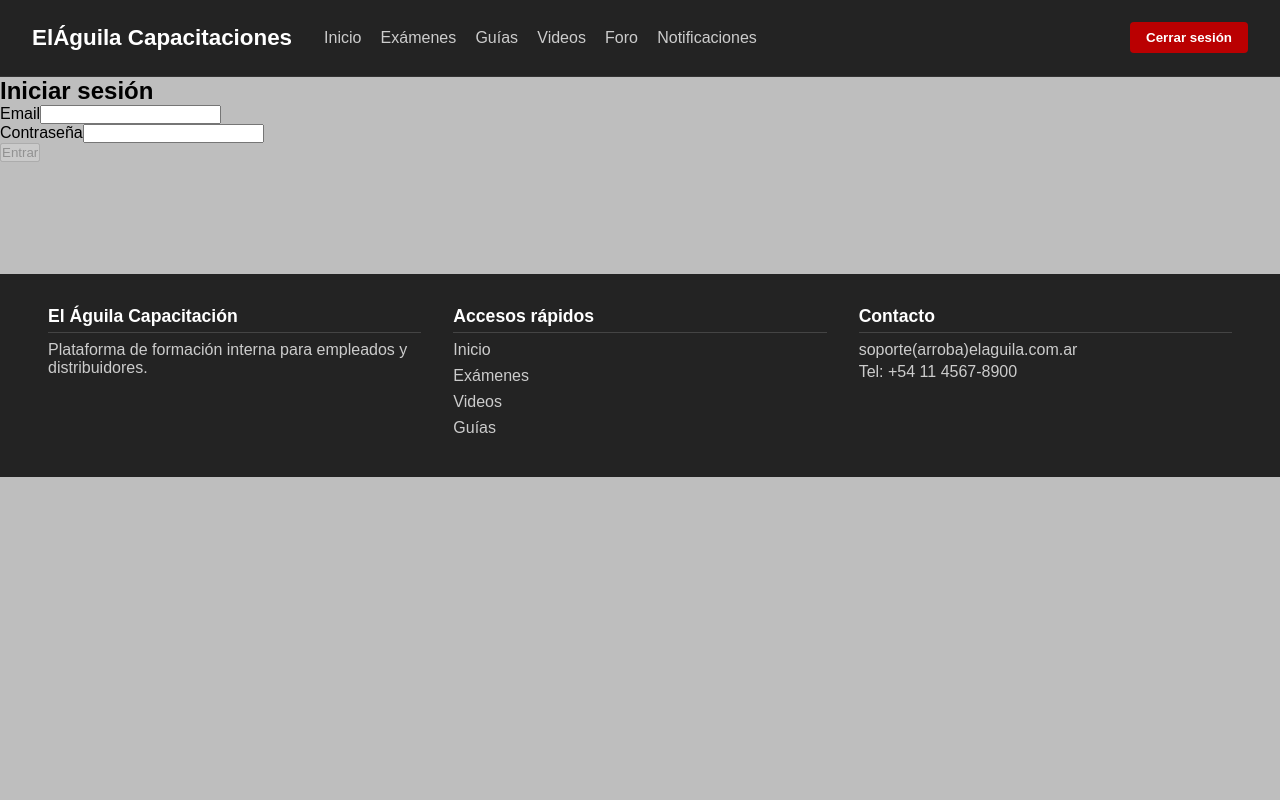
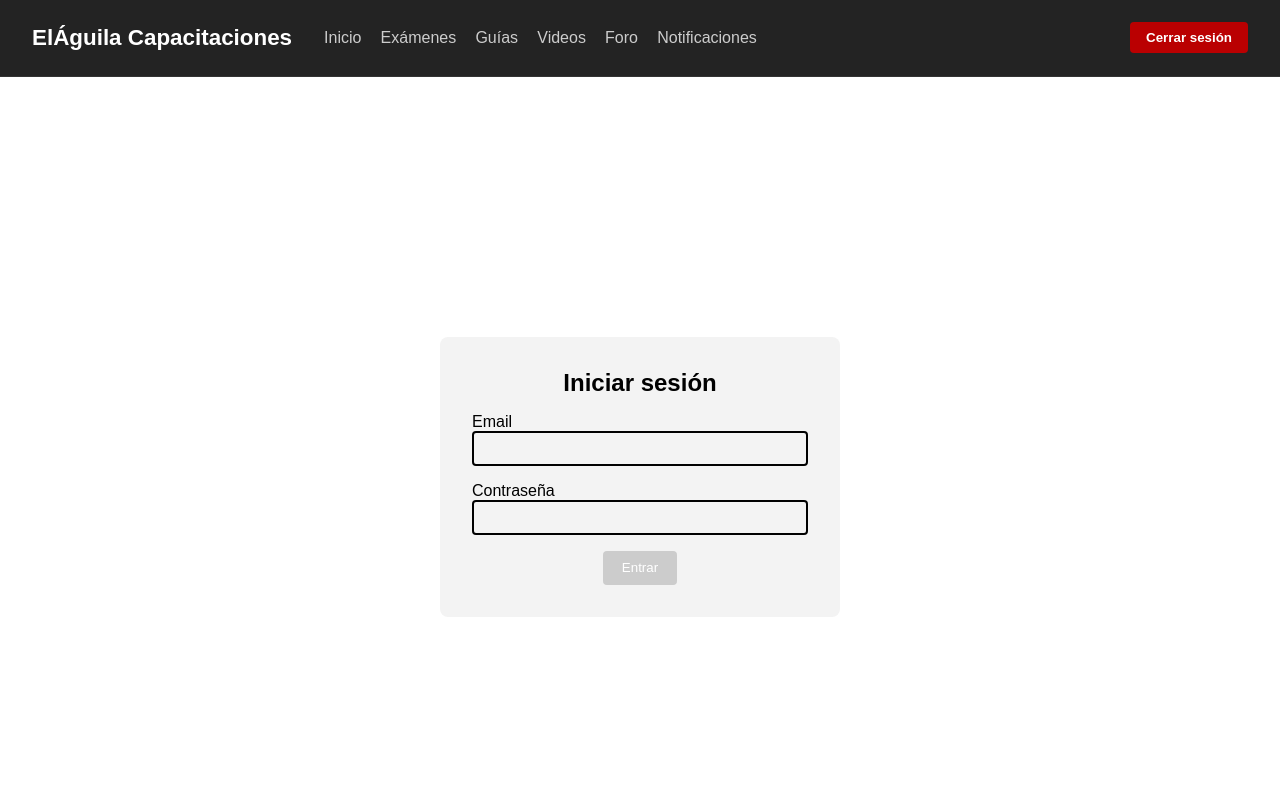
Before and after one commit to agusdasilva/web-capacitacion, an Angular app in the folder frontend/plataforma-capacitacion/: page /auth/login in a window 1280 px wide. Shown: the top 800 px of the page. Built offline with nearby package versions, Linux system fonts and the light colour scheme.

Commit message:
Estiliza pagina de inicio de sesion

```diff
--- a/frontend/plataforma-capacitacion/src/app/features/auth/pages/login/login.component.css
+++ b/frontend/plataforma-capacitacion/src/app/features/auth/pages/login/login.component.css
@@ -0,0 +1,49 @@
+:host {
+  display: flex;
+  justify-content: center;
+  align-items: center;
+  height: 100vh;
+  width: 100%;
+  background-color: #fff;
+}
+
+.login-container {
+  background-color: #f3f3f3;
+  padding: 2rem;
+  border-radius: 8px;
+  width: 100%;
+  max-width: 400px;
+}
+
+.login-container h2 {
+  text-align: center;
+  margin-bottom: 1rem;
+}
+
+.login-container div {
+  margin-bottom: 1rem;
+}
+
+.login-container input {
+  width: 100%;
+  padding: 0.5rem;
+  border: 2px solid #000;
+  background-color: #f3f3f3;
+  border-radius: 4px;
+  box-sizing: border-box;
+}
+
+button {
+  display: block;
+  margin: 0 auto;
+  background-color: var(--color-brand);
+  color: #fff;
+  border: none;
+  padding: 0.6rem 1.2rem;
+  border-radius: 4px;
+  cursor: pointer;
+}
+
+button:disabled {
+  background-color: #ccc;
+}
```
